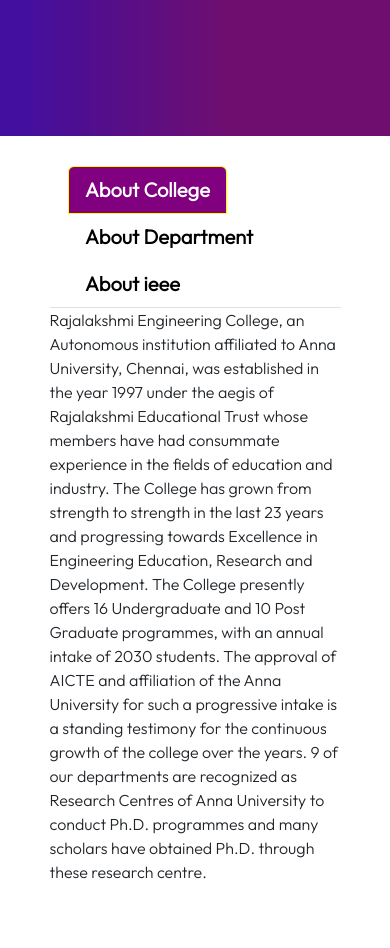
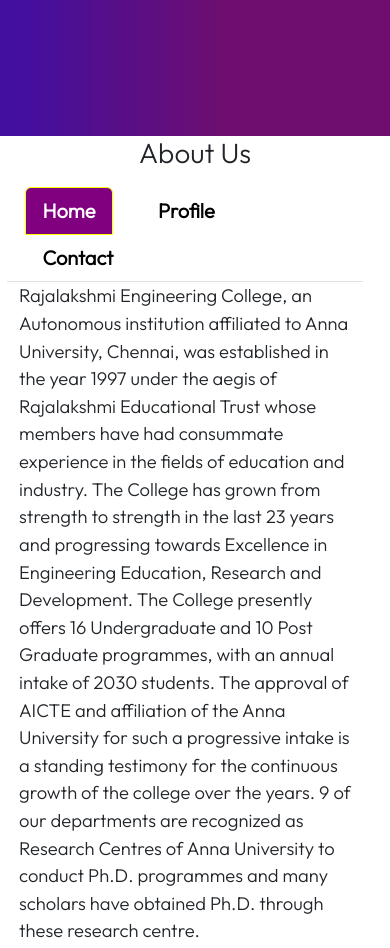
Before and after one commit to Sweatha1110/IEEE, a plain HTML site: page index.html in a window 390 px wide. Shown: the part 800-1748 px from the top of the page. Drawn offline with nearby package versions, Linux system fonts and the light colour scheme.

Commit message:
second commit

```diff
--- a/css/style.css
+++ b/css/style.css
@@ -2,6 +2,10 @@ body
 {
     overflow-x: hidden;
     font-family: 'Outfit', sans-serif;
+}
+
+h1 {
+    text-align: center;
 }
 
 /* HOME SECTION */
@@ -145,7 +149,15 @@ footer{
 }
 
 
-.about-us-container{
+#about-us{
+    padding: 30px;
+}
+
+#about-us{
+    font-size: 1.15rem;
+}
+
+.about-us-outer{
     display: flex;
     align-items: center;
     justify-content: center;
@@ -153,12 +165,14 @@ footer{
     background-repeat: no-repeat;
     background-size: cover;
     width: 100%;
+    margin: 30px;
     align-items: center;
 }
 
-.about-us-container .container{
+#about-us .container{
     padding: 30px;
     width: 40%;
+    height: inherit;
 }
 
 .about-us-nav{
@@ -184,10 +198,14 @@ border-color: yellow;
     footer .row{
         text-align: -webkit-center;
     }
-    .about-us-container .container{
+    .about-us-outer , #about-us .container{
 
-    width: 90%;
+    width: 95%;
     margin: auto 0px;
+    padding: 5px;
+}
+#about-us{
+    padding: 0;
 }
 }
 
--- a/index.html
+++ b/index.html
@@ -14,6 +14,15 @@
 
 <!-- CSS -->
     <link rel="stylesheet" href="css/style.css">
+
+    <!-- FONTAWESOME -->
+
+    <script defer src="https://use.fontawesome.com/releases/v6.3.0/js/all.js"></script>
+
+<!--
+    <script src="https://code.jquery.com/jquery-3.2.1.slim.min.js" integrity="sha384-KJ3o2DKtIkvYIK3UENzmM7KCkRr/rE9/Qpg6aAZGJwFDMVNA/GpGFF93hXpG5KkN" crossorigin="anonymous"></script>
+    <script src="https://maxcdn.bootstrapcdn.com/bootstrap/4.0.0/js/bootstrap.min.js" integrity="sha384-JZR6Spejh4U02d8jOt6vLEHfe/JQGiRRSQQxSfFWpi1MquVdAyjUar5+76PVCmYl" crossorigin="anonymous"></script> -->
+
 
 </head>
 
@@ -32,7 +41,7 @@
                   <a class="nav-link" href="#">Home</a>
                 </li>
                 <li class="nav-item">
-                  <a class="nav-link" href="#">About</a>
+                  <a class="nav-link" href="#about-us">About</a>
                 </li>
                 <li class="nav-item dropdown">
                   <a class="nav-link dropdown-toggle" href="#" role="button" data-bs-toggle="dropdown" aria-expanded="false">
@@ -66,31 +75,32 @@
 
 
      <section id="about-us">
-        <div class="about-us-container">
-            <div class="container">
-                <nav class="about-us-nav">
-                  <div class="nav nav-tabs about-navbar" id="nav-tab" role="tablist">
-                    <a class="nav-item nav-link active" id="nav-about-college-tab" data-toggle="tab" href="#nav-about-college" role="tab" aria-controls="nav-home" aria-selected="true">About College</a>
-                    <a class="nav-item nav-link" id="nav-about-dept-tab" data-toggle="tab" href="#nav-about-dept" role="tab" aria-controls="nav-dept" aria-selected="false">About Department</a>
-                    <a class="nav-item nav-link" id="nav-about-ieee-tab" data-toggle="tab" href="#nav-about-ieee" role="tab" aria-controls="nav-ieee" aria-selected="false">About ieee</a>
-                  </div>
-                </nav>
-                <div class="tab-content about-contents" id="nav-tabContent">
-                  <div class="tab-pane fade show active" id="nav-about-college" role="tabpanel" aria-labelledby="nav-home-tab">Rajalakshmi Engineering College, an Autonomous institution affiliated to Anna University, Chennai, was established in the year 1997 under the aegis of Rajalakshmi Educational Trust whose members have had consummate experience in the fields of education and industry. The College has grown from strength to strength in the last 23 years and progressing towards Excellence in Engineering Education, Research and Development. The College presently offers 16 Undergraduate and 10 Post Graduate programmes, with an annual intake of 2030 students. The approval of AICTE and affiliation of the Anna University for such a progressive intake is a standing testimony for the continuous growth of the college over the years. 9 of our departments are recognized as Research Centres of Anna University to conduct Ph.D. programmes and many scholars have obtained Ph.D. through these research centre.</div>
-                  <div class="tab-pane fade" id="nav-about-dept" role="tabpanel" aria-labelledby="nav-about-dept-tab">Since the inception of REC in 1997, the Department of Computer Science and Engineering has been continuously making progress in teaching and R&D activities. Initially commencing with an intake of 60 students, currently the intake is 300 seats. The Post Graduate programme viz. M.E. - Computer Science and Engineering was introduced in the year 2004-05 and in 2006 the Department was recognized as a Collaborative Research Centre by Anna University to offer Ph.D. programmes. The Department is accredited by NBA and Industries.
+      <h1>About Us</h1>
+      <div class="about-us-outer">
+        <div class="container about-us-box">
+          <div class="row">
+            <ul class="nav nav-tabs" id="myTab" role="tablist">
+              <li class="nav-item" role="presentation">
+                <button class="nav-link active" id="home-tab" data-bs-toggle="tab" data-bs-target="#home-tab-pane" type="button" role="tab" aria-controls="home-tab-pane" aria-selected="true">Home</button>
+              </li>
+              <li class="nav-item" role="presentation">
+                <button class="nav-link" id="profile-tab" data-bs-toggle="tab" data-bs-target="#profile-tab-pane" type="button" role="tab" aria-controls="profile-tab-pane" aria-selected="false">Profile</button>
+              </li>
+              <li class="nav-item" role="presentation">
+                <button class="nav-link" id="contact-tab" data-bs-toggle="tab" data-bs-target="#contact-tab-pane" type="button" role="tab" aria-controls="contact-tab-pane" aria-selected="false">Contact</button>
+              </li>
+            </ul>
+            <div class="tab-content" id="myTabContent">
+              <div class="tab-pane fade show active" id="home-tab-pane" role="tabpanel" aria-labelledby="home-tab" tabindex="0">Rajalakshmi Engineering College, an Autonomous institution affiliated to Anna University, Chennai, was established in the year 1997 under the aegis of Rajalakshmi Educational Trust whose members have had consummate experience in the fields of education and industry. The College has grown from strength to strength in the last 23 years and progressing towards Excellence in Engineering Education, Research and Development. The College presently offers 16 Undergraduate and 10 Post Graduate programmes, with an annual intake of 2030 students. The approval of AICTE and affiliation of the Anna University for such a progressive intake is a standing testimony for the continuous growth of the college over the years. 9 of our departments are recognized as Research Centres of Anna University to conduct Ph.D. programmes and many scholars have obtained Ph.D. through these research centre.</div>
+              <div class="tab-pane fade" id="profile-tab-pane" role="tabpanel" aria-labelledby="profile-tab" tabindex="0">Since the inception of REC in 1997, the Department of Computer Science and Engineering has been continuously making progress in teaching and R&D activities. Initially commencing with an intake of 60 students, currently the intake is 300 seats. The Post Graduate programme viz. M.E. - Computer Science and Engineering was introduced in the year 2004-05 and in 2006 the Department was recognized as a Collaborative Research Centre by Anna University to offer Ph.D. programmes. The Department is accredited by NBA and Industries.
                 The Department has been maintaining an active interaction with the industries particularly with the Computer Society of India. The IT major Tata Consultancy Services has accredited the college for faculty and students development programmes, campus interview etc. The Department has entered an MoU with IBM, Infosys and U.S. Technologies for software training and Faculty Development Programmes, besides R&D activities. Many of the students are well placed in leading software companies such as TCS, Infosys, Satyam, Polaris etc.</div>
-                  <div class="tab-pane fade" id="nav-about-ieee" role="tabpanel" aria-labelledby="nav-about-ieee-tab">This ieee mainly focuses towards the evolving requirement for intelligent computing and communication. This conference aims to present an integrated platform for advanced and multi-disciplinary research towards novelties that may be realistic to offer genuine solution to wide-ranging glitches in society, environment and industries. The Scope is also stretched out in the direction of deployment of emerging computational and knowledge transfer approaches, optimizing solutions in varied disciplines of science and technology.
-                    InterNational Conference on Computing and Data Science (ICCDS-2023) is the platform where academicians and industry research present their contemporary findings so that new inclinations and thoughts on computing and communication can be explored. The key objective is to offer the participants all over the nation to share their ideas and experience with peers. In addition to this, the conference will also help the participants in establishing a research network which will help them in their career path.
-                    Eminent personalities from DRDO have consented to be part of this conference by delivering special lectures on recent advanced topics.
-                    Expose the participants to the emerging technologies and methodologies and make them more capable of solving future challenges with team collaboration.
-            Provide an enriched platform for Engineers, Technicians, Industry and Research Organization to share their vision, experience, and perspective directly with engineers, students and innovators.
-
+              <div class="tab-pane fade" id="contact-tab-pane" role="tabpanel" aria-labelledby="contact-tab" tabindex="0">This ieee mainly focuses towards the evolving requirement for intelligent computing and communication. This conference aims to present an integrated platform for advanced and multi-disciplinary research towards novelties that may be realistic to offer genuine solution to wide-ranging glitches in society, environment and industries. The Scope is also stretched out in the direction of deployment of emerging computational and knowledge transfer approaches, optimizing solutions in varied disciplines of science and technology.
+                InterNational Conference on Computing and Data Science (ICCDS-2023) is the platform where academicians and industry research present their contemporary findings so that new inclinations and thoughts on computing and communication can be explored. The key objective is to offer the participants all over the nation to share their ideas and experience with peers. In addition to this, the conference will also help the participants in establishing a research network which will help them in their career path.</div>
             </div>
           </div>
         </div>
       </div>
      </section>
-
 
     <footer>
         <div class="container-fluid column">
```
Lines whose indentation alone changed are shown as unchanged.
